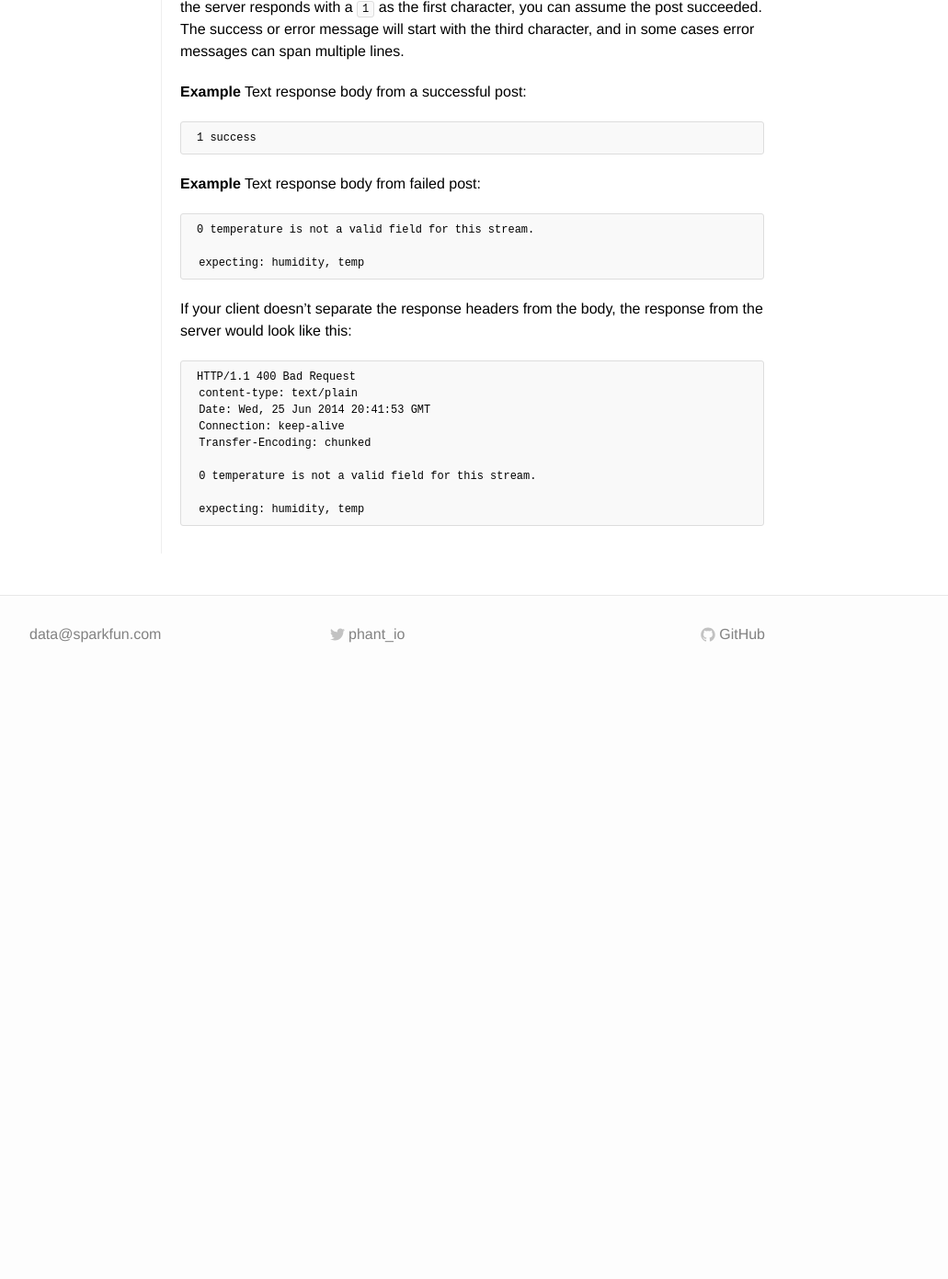
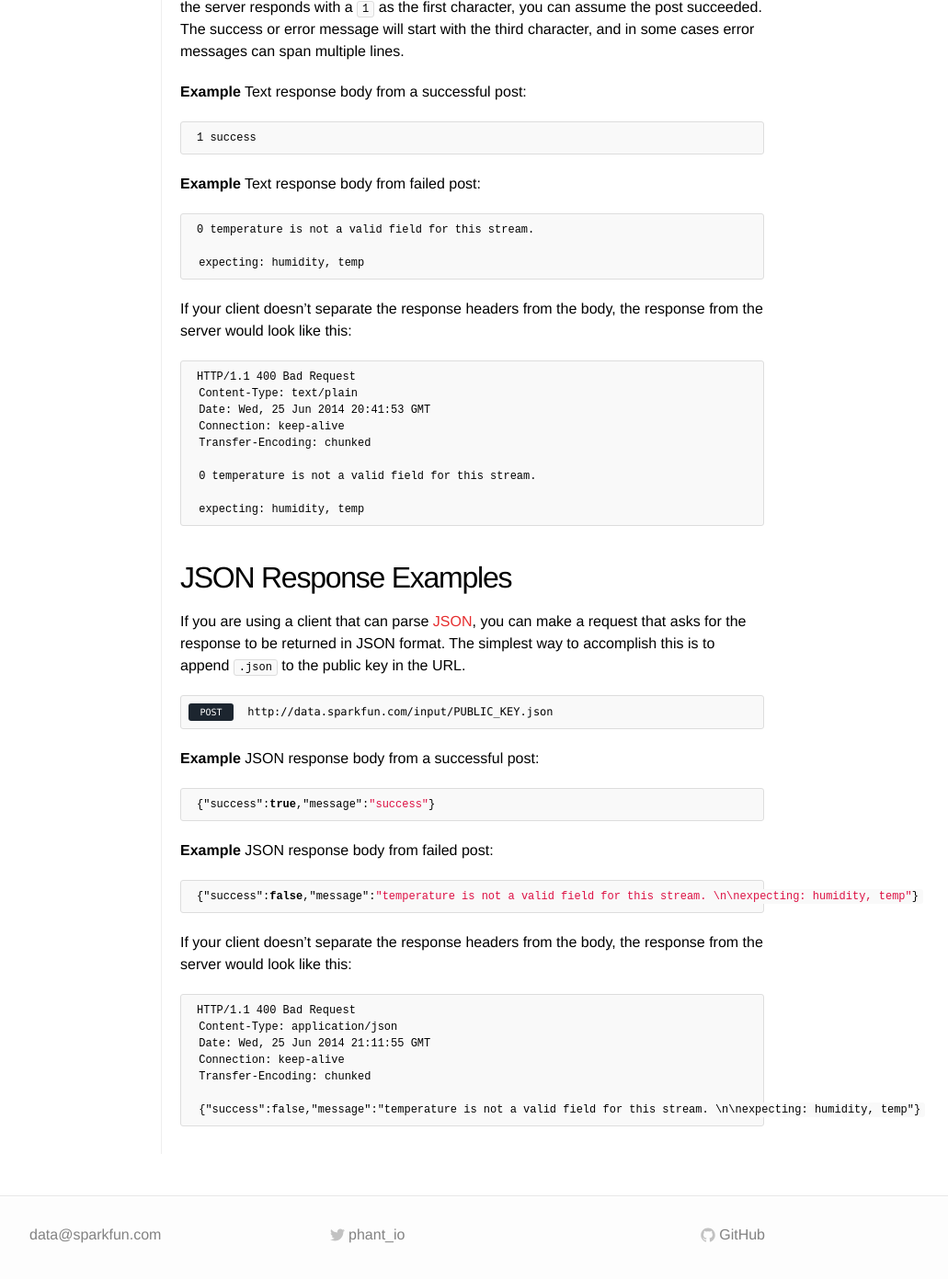
Before and after one commit to sparkfun/phant-docs, a Jekyll site: the page built from docs/input/logging.md, in a window 1280 px wide and 1400 px high, scrolled down 1168 px. Shown: the top 1391 px of the window at 92% size, without its empty margins (208-1239 px from the left). Built offline with Jekyll 4.4.1, drawn with Linux system fonts in a browser that asks for light colours; before the commit the page ends 1915 px from its top, so only the background shows below that.

Commit message:
adds JSON response examples to docs

```diff
--- a/docs/input/logging.md
+++ b/docs/input/logging.md
@@ -64,7 +64,7 @@ If your client doesn't separate the response headers from the body, the response
 would look like this:
 
     HTTP/1.1 400 Bad Request
-     content-type: text/plain
+     Content-Type: text/plain
      Date: Wed, 25 Jun 2014 20:41:53 GMT
      Connection: keep-alive
      Transfer-Encoding: chunked
@@ -72,3 +72,36 @@ would look like this:
      0 temperature is not a valid field for this stream.
 
      expecting: humidity, temp
+
+## JSON Response Examples
+
+If you are using a client that can parse [JSON](http://en.wikipedia.org/wiki/JSON), you can make a
+request that asks for the response to be returned in JSON format.  The simplest way to accomplish this
+is to append `.json` to the public key in the URL.
+
+<div class="url">
+  <span class="method POST">POST</span>
+  http://data.sparkfun.com/input/PUBLIC_KEY.json
+</div>
+
+**Example** JSON response body from a successful post:
+{% highlight json %}
+{"success":true,"message":"success"}
+{% endhighlight %}
+
+**Example** JSON response body from failed post:
+{% highlight json %}
+{"success":false,"message":"temperature is not a valid field for this stream. \n\nexpecting: humidity, temp"}
+{% endhighlight %}
+
+If your client doesn't separate the response headers from the body, the response from the server
+would look like this:
+{% highlight text %}
+HTTP/1.1 400 Bad Request
+ Content-Type: application/json
+ Date: Wed, 25 Jun 2014 21:11:55 GMT
+ Connection: keep-alive
+ Transfer-Encoding: chunked
+
+ {"success":false,"message":"temperature is not a valid field for this stream. \n\nexpecting: humidity, temp"}
+{% endhighlight %}
```
